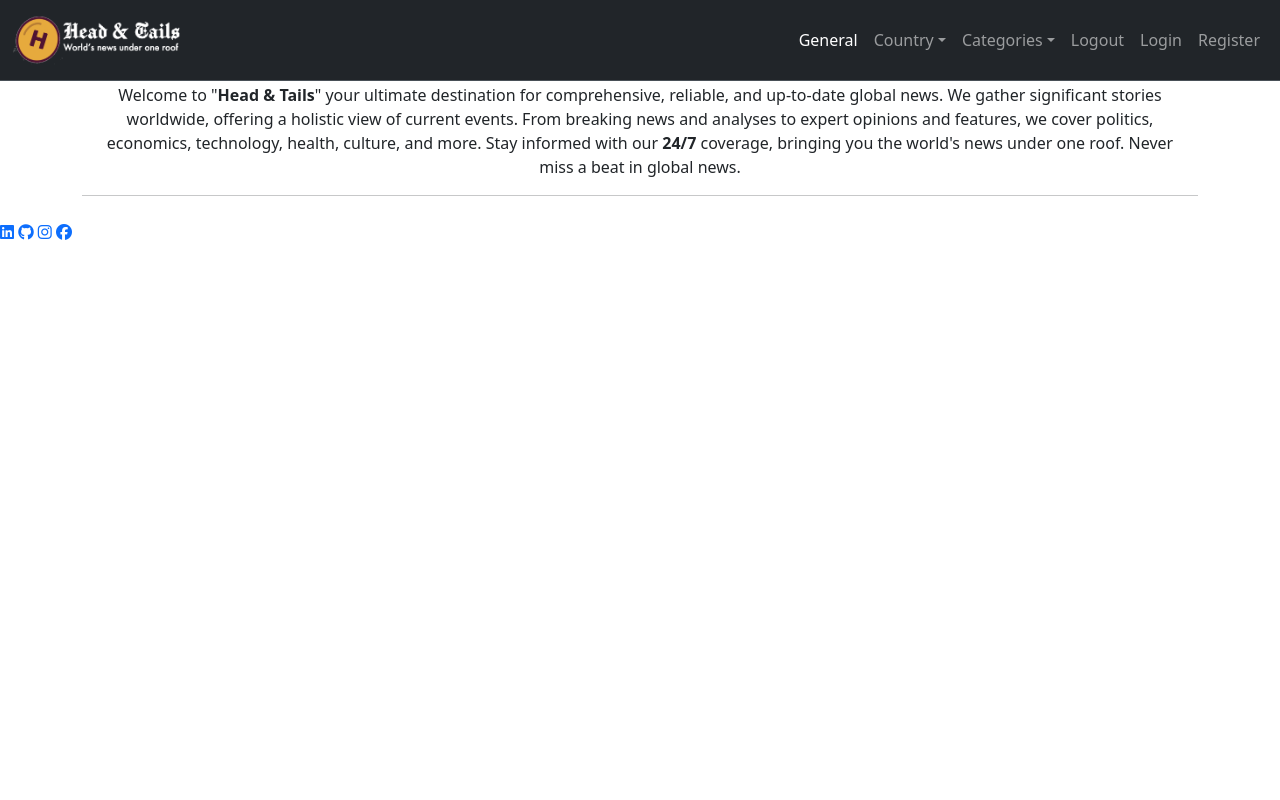
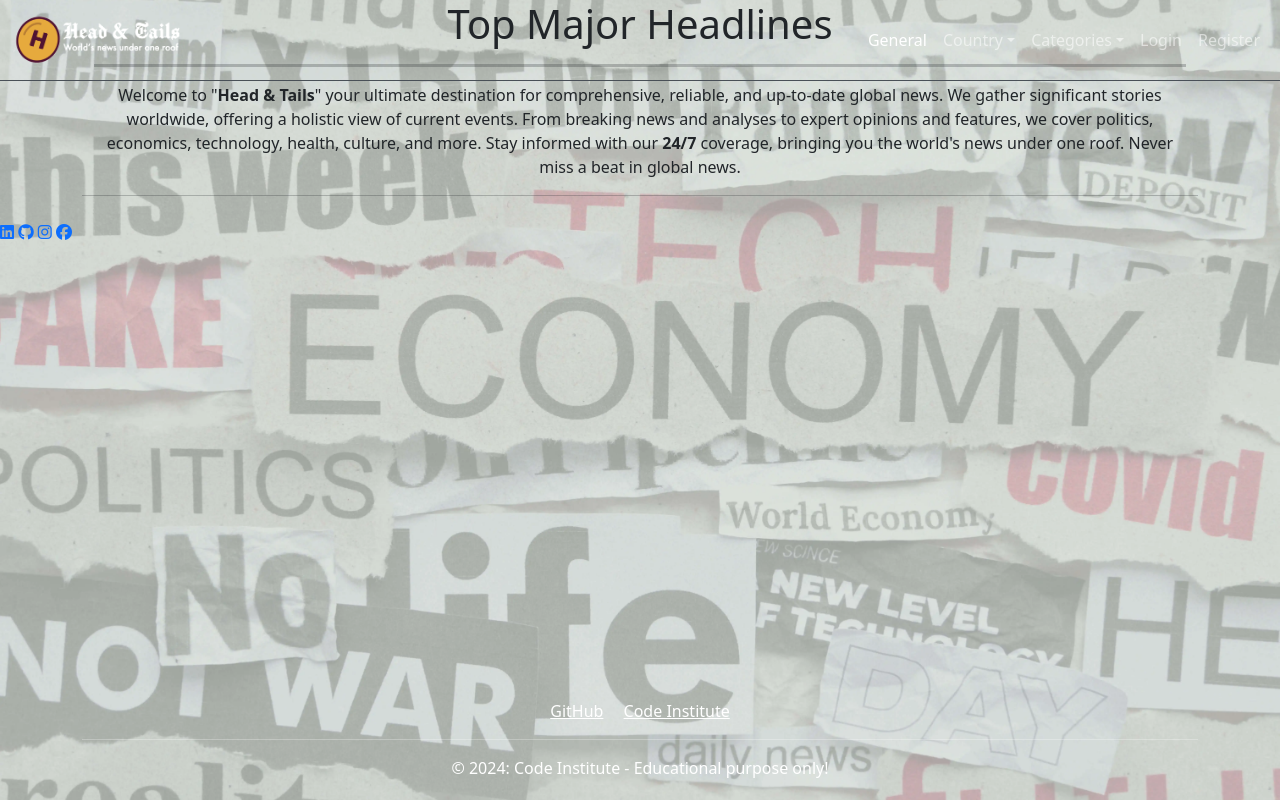
Before and after one commit to Kamal-Kohli/samaachaar, a Django app: page / in a window 1280 px wide. Run offline with Django 4.2, Linux system fonts and the light colour scheme; data that the repository does not hold is empty; some libraries are stand-ins or nearby versions.

Commit message:
added css in base.css

```diff
--- a/static/css/base.css
+++ b/static/css/base.css
@@ -0,0 +1,39 @@
+@import url('https://fonts.googleapis.com/css2?family=Roboto:ital,wght@0,100;0,300;0,400;0,500;0,700;0,900;1,100;1,300;1,400;1,500;1,700;1,900&display=swap');
+
+:root {
+    --bs-bg-image: url('../images/bgimg.webp');
+    --bs-custom-bg-color: #943d24;
+    --bs-navbar-bg-color: #282512;
+    --bs-card-bg-color: #fffbf0;
+    --bs-card-border-color: #fffbf0;
+    --bs-card-shadow: 0 4px 6px #2d2d2d;
+    --bs-btn-bg-color: #943d24;
+    --bs-btn-hover-bg-color: #2d2d2d;
+    --bs-text-overlay-border-color: #282512;
+    --bs-pagination-bg-color: #943d24;
+    --bs-pagination-hover-bg-color: #282512;
+    --bs-floating-icons-bg-color: #943d24;
+    --bs-floating-icons-hover-bg-color: #2d2d2d;
+    --bs-footer-bg-color: #282512;
+    --h1-font-size: 2rem;
+    --h1-margin-bottom: 1.25rem;
+    --red-error: #943d24;
+}
+
+/* Apply Bootstrap variables and utility classes */
+html, body {
+    height: 100%;
+}
+
+body {
+    display: flex;
+    flex-direction: column;
+}
+
+.custom-bg {
+    background-image: var(--bs-bg-image);
+    background-size: cover;
+    background-position: center;
+    background-repeat: repeat;
+    height: 100vh;
+}
--- a/templates/base.html
+++ b/templates/base.html
@@ -16,9 +16,10 @@
     <title>H&T Top News</title>
 </head>
 <body class="custom-bg">
+
     <!-- NavBar -->
     {% with request.resolver_match.url_name as url_name %}
-        <nav class="navbar navbar-expand-lg fixed-top navbar bg-dark border-bottom border-body" data-bs-theme="dark">
+        <nav class="navbar navbar-expand-lg fixed-top navbar border-bottom border-body" data-bs-theme="dark">
             <div class="container-fluid">
                 <a class="navbar-brand" href="{% url 'home' %}?category=general"><img src="{% static 'images/logo.webp' %}" alt="Heads and Tails animated logo" class="logo" width="175px"></a>
                 <button class="navbar-toggler" type="button" data-bs-toggle="collapse" data-bs-target="#navbarNavDropdown" aria-controls="navbarNavDropdown" aria-expanded="false" aria-label="Toggle navigation">
@@ -57,20 +58,26 @@
                             </ul>
                         </li>
                         <!-- Registration/Login/Logout -->
+                        {% if request.user.is_authenticated %}
                         <li class="nav-item">
                             <a class="nav-link {% if url_name == 'accounts_logout' %}active{% endif %}" href="/accounts/logout/">Logout</a>
                         </li>
+                        {% else %}
                         <li class="nav-item">
                             <a class="nav-link {% if url_name == 'accounts_login' %}active{% endif %}" href="/accounts/login/">Login</a>
                         </li>
                         <li class="nav-item">
                             <a class="nav-link {% if url_name == 'accounts_signup' %}active{% endif %}" href="/accounts/signup/">Register</a>
                         </li>
+                        {% endif %}
                     </ul>
                 </div>
             </div>
         </nav>
     {% endwith %}
+
+
+
 
     <!-- Cards.html -->
     <div class="content container">
@@ -78,7 +85,9 @@
     </div>
 
     {% include 'home/icons.html' %}
+
     {% include 'home/footer.html' %}
+
 
 </body>
 </html>
```
Also changed, not shown: favicon.ico (added).
